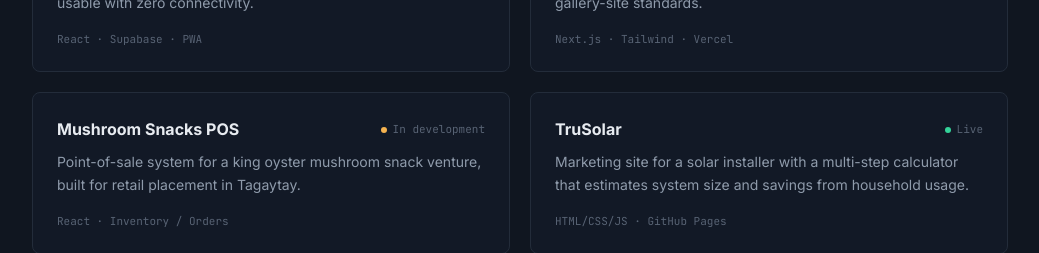
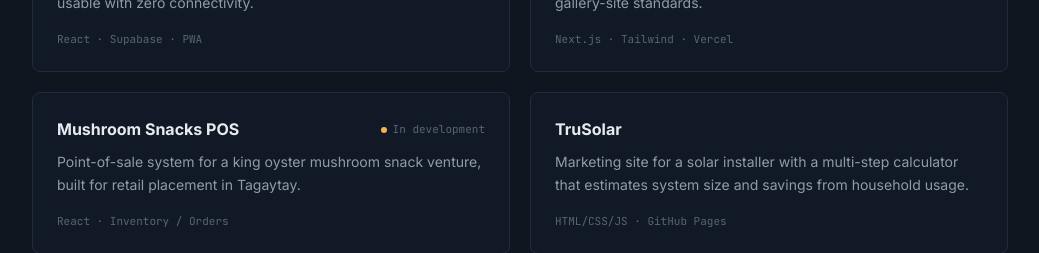
Before and after one commit to emaniebo420/Web-D.-Loper, a React (Vite) app: page / in a window 1280 px wide. Shown: the part 1200-1453 px from the top of the page, without its empty margins (120-1159 px from the left). Built offline with nearby package versions, Linux system fonts and the light colour scheme.

Commit message:
Update TruSolar URL and status in data.jsx

```diff
--- a/src/data.jsx
+++ b/src/data.jsx
@@ -51,8 +51,8 @@
   },
   {
     name: 'TruSolar',
-    url: null,
-    status: 'live',
+    url: 'https://emaniebo420.github.io/tru-solar/',
+    status: 'dev/live',
     desc: 'Marketing site for a solar installer with a multi-step calculator that estimates system size and savings from household usage.',
     stack: ['HTML/CSS/JS', 'GitHub Pages'],
   },
```
